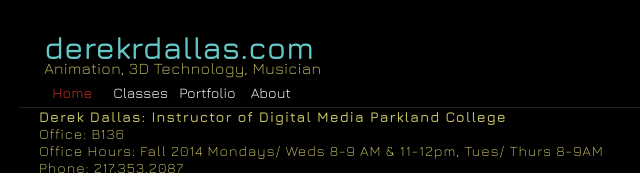
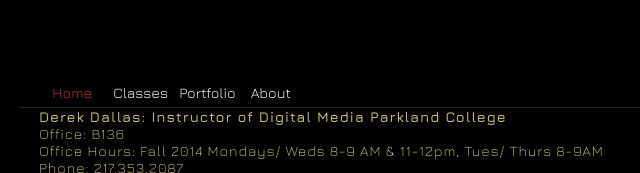
Before and after one commit to derekrdallas/ddsiteTest, a plain HTML site: page index.html in a window 1280 px wide. Shown: the top 173 px of the page, without its empty margins (27-667 px from the left). Drawn offline with nearby package versions, Linux system fonts and the light colour scheme.

Commit message:
changed visibility attribute inline on <header>
Eric, I added the attribute on the header div trying to get the header
to start out invisible then fade in. however, it remains invisible and
does not fade.

```diff
--- a/index.html
+++ b/index.html
@@ -42,7 +42,7 @@
 			</div> -->
 
 			<!-- the container holds the entire box for the webpage -->
-			<header id="theHeader" >
+			<header id="theHeader"style="visibility: hidden;" >
 				<hgroup>
 					<h1>derekrdallas.com</h1>
 					<h2>Animation, 3D Technology, Musician</h2>
```
